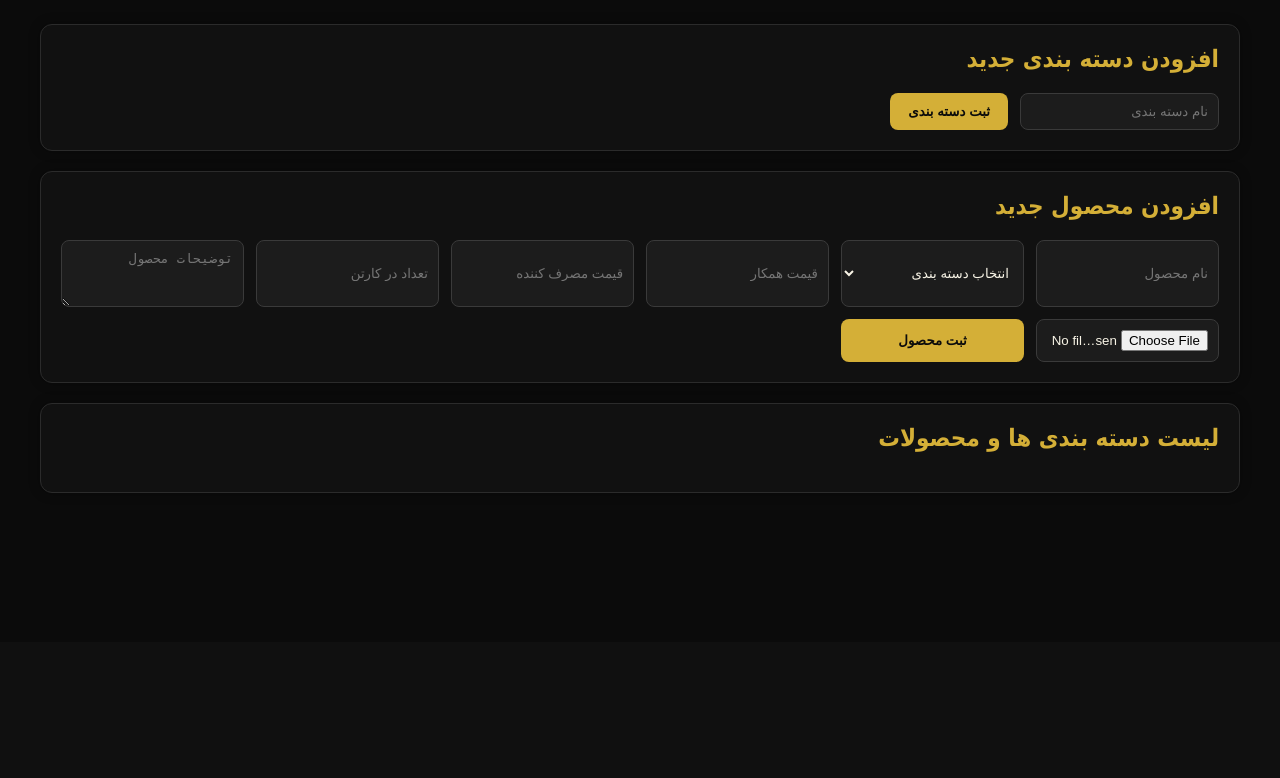
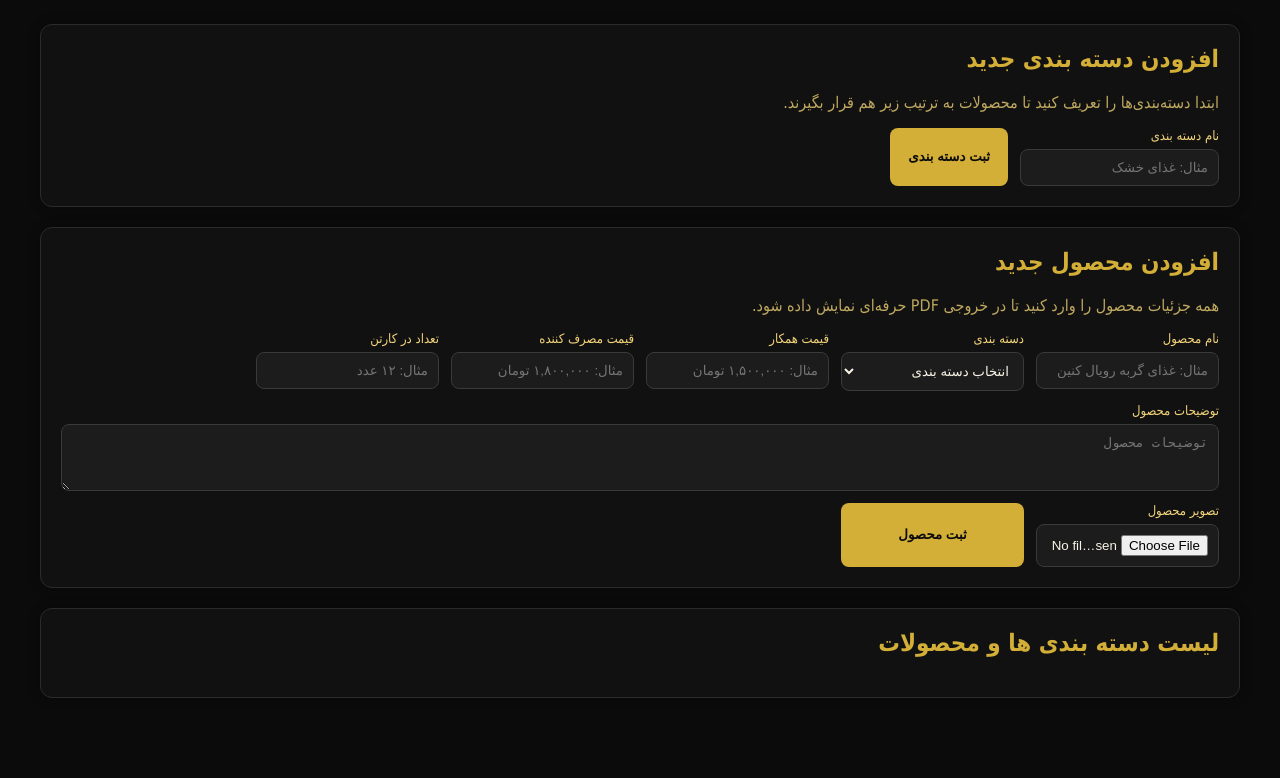
Before and after one commit to tekeam/tekeam, a Flask app: page / in a window 1280 px wide. Shown: the part 158-936 px from the top of the page. Before the commit the page ends 651 px from the top, so only its background shows below. Run offline with Flask 3, Linux system fonts and the light colour scheme.

Commit message:
Improve PDF font handling and category management

```diff
--- a/app.py
+++ b/app.py
@@ -2,6 +2,7 @@ import json
 import os
 from datetime import datetime
 from pathlib import Path
+from urllib import request as urlrequest
 
 from flask import Flask, redirect, render_template, request, send_file, send_from_directory, url_for
 from reportlab.lib import colors
@@ -26,6 +27,7 @@ BASE_DIR = Path(__file__).resolve().parent
 BACKUP_DIR = BASE_DIR / "backup"
 IMAGES_DIR = BASE_DIR / "images"
 DATA_FILE = BACKUP_DIR / "data.json"
+FONTS_DIR = BASE_DIR / "fonts"
 
 COMPANY_INFO = {
     "name": "یکتا پخش",
@@ -48,15 +50,21 @@ app.config["MAX_CONTENT_LENGTH"] = 8 * 1024 * 1024
 
 
 FONT_CANDIDATES = [
+    str(FONTS_DIR / "Vazirmatn-Regular.ttf"),
     "/usr/share/fonts/truetype/noto/NotoNaskhArabic-Regular.ttf",
     "/usr/share/fonts/truetype/noto/NotoSansArabic-Regular.ttf",
     "/usr/share/fonts/truetype/dejavu/DejaVuSans.ttf",
 ]
 
+FONT_DOWNLOADS = {
+    "Vazirmatn-Regular.ttf": "https://github.com/rastikerdar/vazirmatn/raw/master/fonts/ttf/Vazirmatn-Regular.ttf",
+}
+
 
 def ensure_directories() -> None:
     BACKUP_DIR.mkdir(parents=True, exist_ok=True)
     IMAGES_DIR.mkdir(parents=True, exist_ok=True)
+    FONTS_DIR.mkdir(parents=True, exist_ok=True)
     if not DATA_FILE.exists():
         save_data({"categories": [], "products": [], "next_category_id": 1, "next_product_id": 1})
 
@@ -77,12 +85,23 @@ def reshape_text(text: str) -> str:
     if not text:
         return ""
     if arabic_reshaper is None or get_display is None:
-        return text
+        return "".join(reversed(text))
     reshaped = arabic_reshaper.reshape(text)
     return get_display(reshaped)
 
 
+def ensure_fonts() -> None:
+    for font_name, url in FONT_DOWNLOADS.items():
+        font_path = FONTS_DIR / font_name
+        if not font_path.exists():
+            try:
+                urlrequest.urlretrieve(url, font_path)
+            except OSError:
+                continue
+
+
 def register_font() -> str:
+    ensure_fonts()
     for candidate in FONT_CANDIDATES:
         if os.path.exists(candidate):
             pdfmetrics.registerFont(TTFont("Persian", candidate))
@@ -93,13 +112,11 @@ def register_font() -> str:
 @app.route("/")
 def index():
     data = load_data()
-    categories = sorted(data["categories"], key=lambda item: item["name"])
+    categories = data["categories"]
     products = data["products"]
     products_by_category = {}
     for product in products:
         products_by_category.setdefault(product["category_id"], []).append(product)
-    for product_list in products_by_category.values():
-        product_list.sort(key=lambda item: item["name"])
     return render_template(
         "index.html",
         categories=categories,
@@ -165,15 +182,31 @@ def toggle_product(product_id: int):
     return redirect(url_for("index"))
 
 
+@app.route("/categories/<int:category_id>/delete", methods=["POST"])
+def delete_category(category_id: int):
+    data = load_data()
+    data["categories"] = [category for category in data["categories"] if category["id"] != category_id]
+    remaining_products = []
+    for product in data["products"]:
+        if product["category_id"] != category_id:
+            remaining_products.append(product)
+            continue
+        if product.get("image"):
+            image_path = IMAGES_DIR / product["image"]
+            if image_path.exists():
+                image_path.unlink()
+    data["products"] = remaining_products
+    save_data(data)
+    return redirect(url_for("index"))
+
+
 def build_pdf(filepath: Path) -> None:
     data = load_data()
-    categories = sorted(data["categories"], key=lambda item: item["name"])
+    categories = data["categories"]
     products = [item for item in data["products"] if item.get("active", True)]
     products_by_category = {}
     for product in products:
         products_by_category.setdefault(product["category_id"], []).append(product)
-    for product_list in products_by_category.values():
-        product_list.sort(key=lambda item: item["name"])
 
     font_name = register_font()
     styles = getSampleStyleSheet()
@@ -186,6 +219,7 @@ def build_pdf(filepath: Path) -> None:
             fontSize=16,
             textColor=THEME["gold"],
             spaceAfter=6,
+            wordWrap="RTL",
         )
     )
     styles.add(
@@ -197,6 +231,7 @@ def build_pdf(filepath: Path) -> None:
             fontSize=10,
             leading=14,
             textColor=THEME["white"],
+            wordWrap="RTL",
         )
     )
     styles.add(
@@ -208,6 +243,7 @@ def build_pdf(filepath: Path) -> None:
             fontSize=9,
             leading=12,
             textColor=THEME["gold_light"],
+            wordWrap="RTL",
         )
     )
 
--- a/static/styles.css
+++ b/static/styles.css
@@ -41,6 +41,12 @@ body {
   cursor: pointer;
 }
 
+.btn.ghost {
+  background: transparent;
+  color: #d4af37;
+  border: 1px solid #d4af37;
+}
+
 .btn.small {
   padding: 6px 14px;
   font-size: 12px;
@@ -59,6 +65,16 @@ main {
   box-shadow: 0 0 12px rgba(0, 0, 0, 0.3);
 }
 
+.form-panel {
+  display: grid;
+  gap: 16px;
+}
+
+.panel-header p {
+  margin: 4px 0 0;
+  color: #bfa85f;
+}
+
 .panel h2 {
   margin-top: 0;
   color: #d4af37;
@@ -74,6 +90,21 @@ main {
   display: grid;
   grid-template-columns: repeat(auto-fit, minmax(180px, 1fr));
   gap: 12px;
+}
+
+.field {
+  display: flex;
+  flex-direction: column;
+  gap: 6px;
+}
+
+.field span {
+  color: #f3d47a;
+  font-size: 13px;
+}
+
+.field-wide {
+  grid-column: 1 / -1;
 }
 
 input,
@@ -96,8 +127,16 @@ textarea {
   padding-bottom: 6px;
 }
 
+.category-header {
+  display: flex;
+  align-items: center;
+  justify-content: space-between;
+  gap: 12px;
+}
+
 .products {
-  display: grid;
+  display: flex;
+  flex-direction: column;
   gap: 16px;
 }
 
@@ -132,6 +171,11 @@ textarea {
   font-size: 18px;
 }
 
+.product-card .info p {
+  margin: 4px 0;
+  color: #dcd2b4;
+}
+
 .product-card .meta {
   display: flex;
   flex-direction: column;
--- a/templates/index.html
+++ b/templates/index.html
@@ -20,29 +20,59 @@
     </header>
 
     <main>
-      <section class="panel">
+      <section class="panel form-panel">
+        <div class="panel-header">
           <h2>افزودن دسته بندی جدید</h2>
+          <p>ابتدا دسته‌بندی‌ها را تعریف کنید تا محصولات به ترتیب زیر هم قرار بگیرند.</p>
+        </div>
         <form method="post" action="{{ url_for('add_category') }}" class="form">
-          <input type="text" name="name" placeholder="نام دسته بندی" required />
+          <label class="field">
+            <span>نام دسته بندی</span>
+            <input type="text" name="name" placeholder="مثال: غذای خشک" required />
+          </label>
           <button type="submit" class="btn">ثبت دسته بندی</button>
         </form>
       </section>
 
-      <section class="panel">
+      <section class="panel form-panel">
+        <div class="panel-header">
           <h2>افزودن محصول جدید</h2>
+          <p>همه جزئیات محصول را وارد کنید تا در خروجی PDF حرفه‌ای نمایش داده شود.</p>
+        </div>
         <form method="post" action="{{ url_for('add_product') }}" enctype="multipart/form-data" class="form grid">
-          <input type="text" name="name" placeholder="نام محصول" required />
+          <label class="field">
+            <span>نام محصول</span>
+            <input type="text" name="name" placeholder="مثال: غذای گربه رویال کنین" required />
+          </label>
+          <label class="field">
+            <span>دسته بندی</span>
             <select name="category_id" required>
               <option value="">انتخاب دسته بندی</option>
               {% for category in categories %}
               <option value="{{ category.id }}">{{ category.name }}</option>
               {% endfor %}
             </select>
-          <input type="text" name="price_partner" placeholder="قیمت همکار" />
-          <input type="text" name="price_retail" placeholder="قیمت مصرف کننده" />
-          <input type="text" name="carton_count" placeholder="تعداد در کارتن" />
+          </label>
+          <label class="field">
+            <span>قیمت همکار</span>
+            <input type="text" name="price_partner" placeholder="مثال: ۱,۵۰۰,۰۰۰ تومان" />
+          </label>
+          <label class="field">
+            <span>قیمت مصرف کننده</span>
+            <input type="text" name="price_retail" placeholder="مثال: ۱,۸۰۰,۰۰۰ تومان" />
+          </label>
+          <label class="field">
+            <span>تعداد در کارتن</span>
+            <input type="text" name="carton_count" placeholder="مثال: ۱۲ عدد" />
+          </label>
+          <label class="field field-wide">
+            <span>توضیحات محصول</span>
             <textarea name="description" placeholder="توضیحات محصول" rows="3"></textarea>
+          </label>
+          <label class="field">
+            <span>تصویر محصول</span>
             <input type="file" name="image" accept="image/*" />
+          </label>
           <button type="submit" class="btn">ثبت محصول</button>
         </form>
       </section>
@@ -51,7 +81,12 @@
         <h2>لیست دسته بندی ها و محصولات</h2>
         {% for category in categories %}
         <div class="category">
+          <div class="category-header">
             <h3>{{ category.name }}</h3>
+            <form method="post" action="{{ url_for('delete_category', category_id=category.id) }}">
+              <button type="submit" class="btn ghost small">حذف دسته بندی</button>
+            </form>
+          </div>
           <div class="products">
             {% for product in products_by_category.get(category.id, []) %}
             <div class="product-card {% if not product.active %}inactive{% endif %}">
```
Also changed, not shown: README.md, 1 other file. Lines whose indentation alone changed are shown as unchanged.
